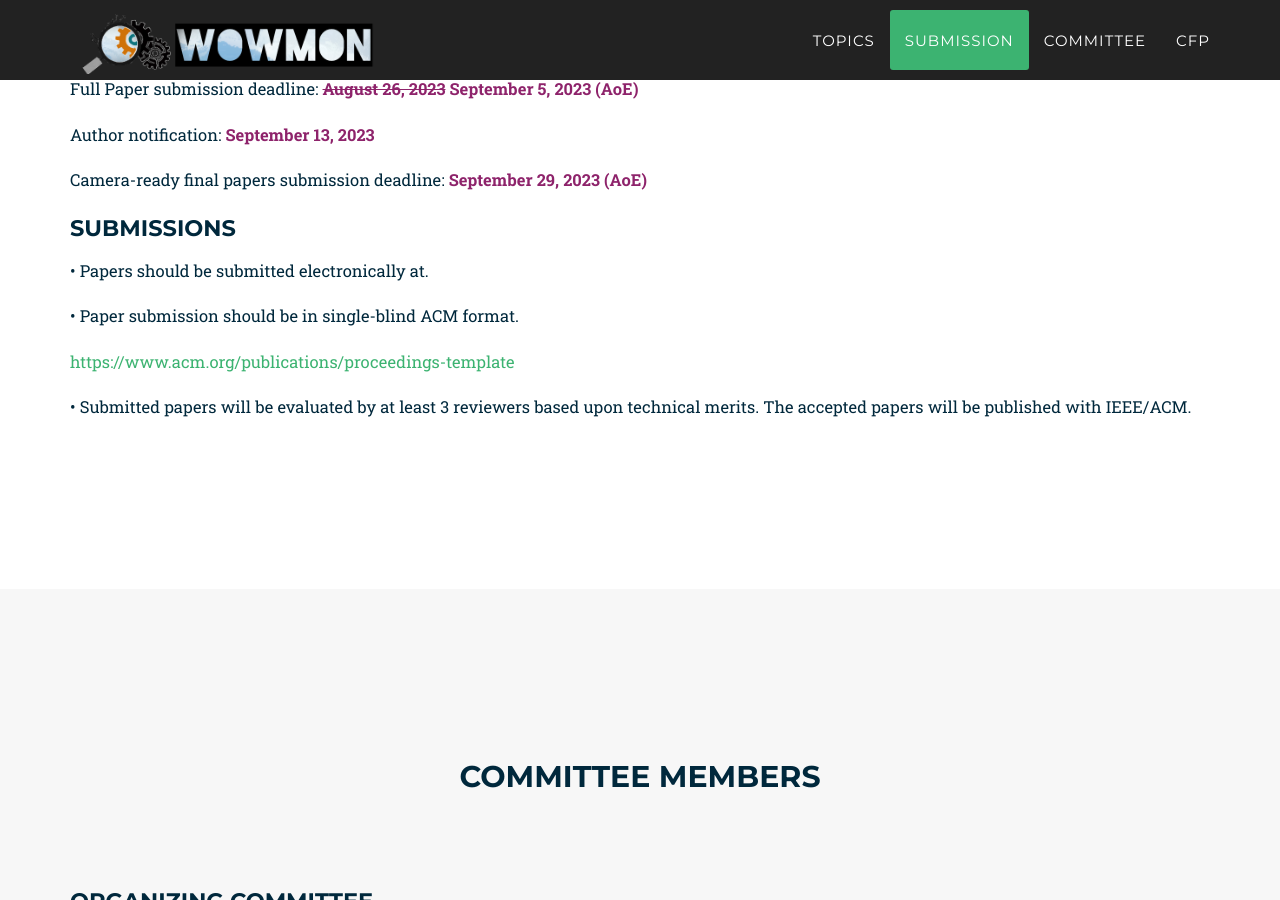
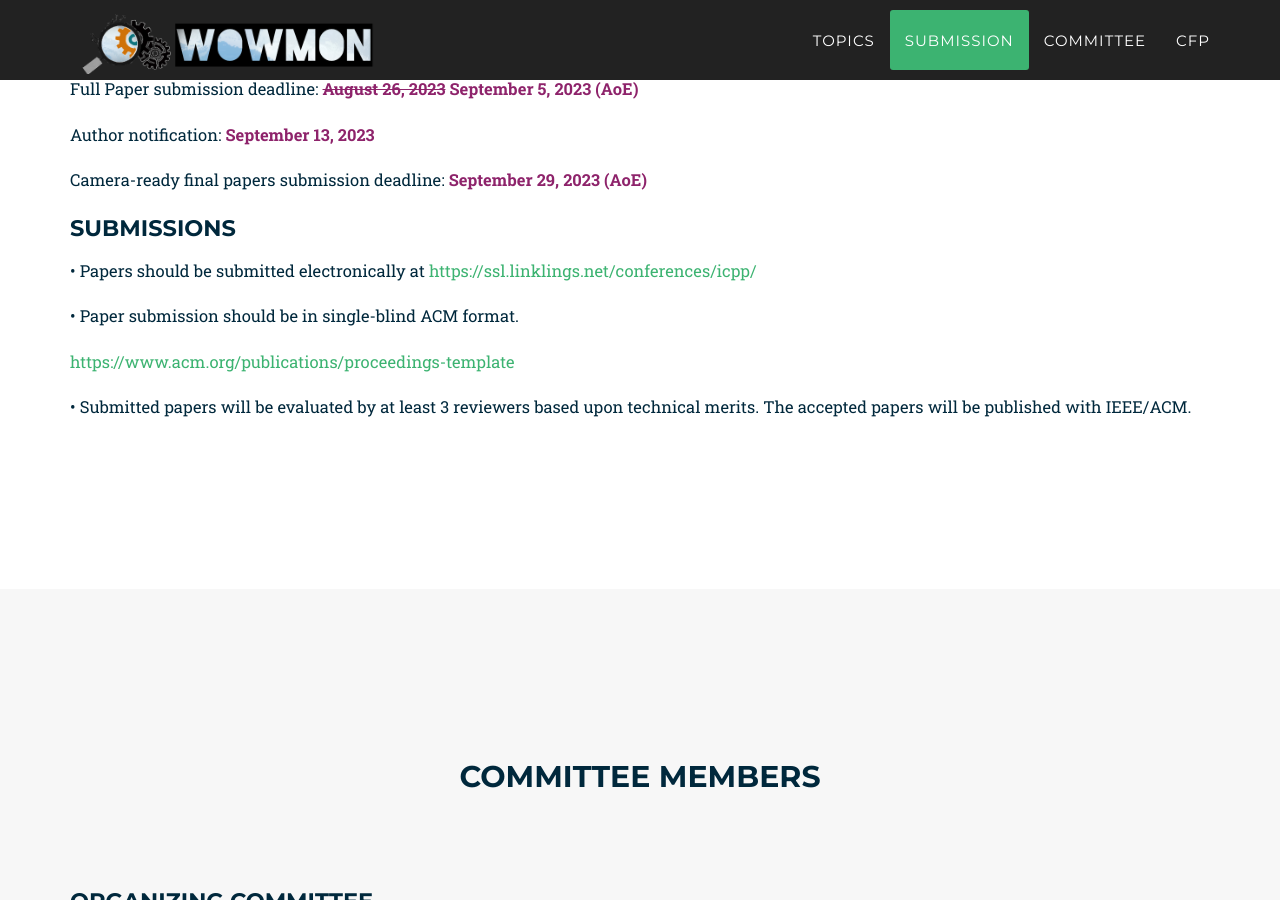
Before and after one commit to WOWMON-workshop/WOWMON-workshop.github.io, a Jekyll site: the page built from index.html, in a window 1280 px wide and 900 px high, scrolled down 2631 px. Built offline with Jekyll 4.4.1, drawn with Linux system fonts in a browser that asks for light colours; some web fonts are replaced; part of the change alters nothing that is shown.

Commit message:
Update submission.html
Adding https://ssl.linklings.net/conferences/icpp/ link

```diff
--- a/_includes/2024_data/submission.html
+++ b/_includes/2024_data/submission.html
@@ -17,7 +17,7 @@
 
       <h2>Submissions</h2>
 
-        <p>&bull; Papers should be submitted electronically at.</p>
+        <p>&bull; Papers should be submitted electronically at <a href="https://ssl.linklings.net/conferences/icpp/">https://ssl.linklings.net/conferences/icpp/</a></p>
 
         <p>&bull; Paper submission should be in single-blind ACM format.</p>
 
```
